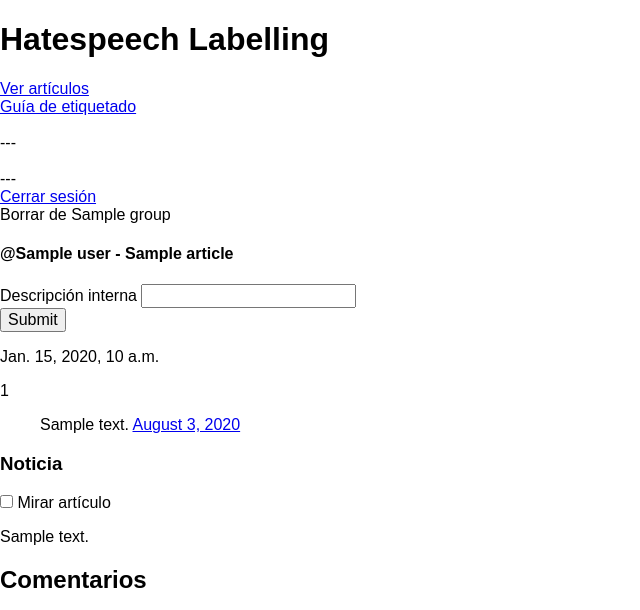
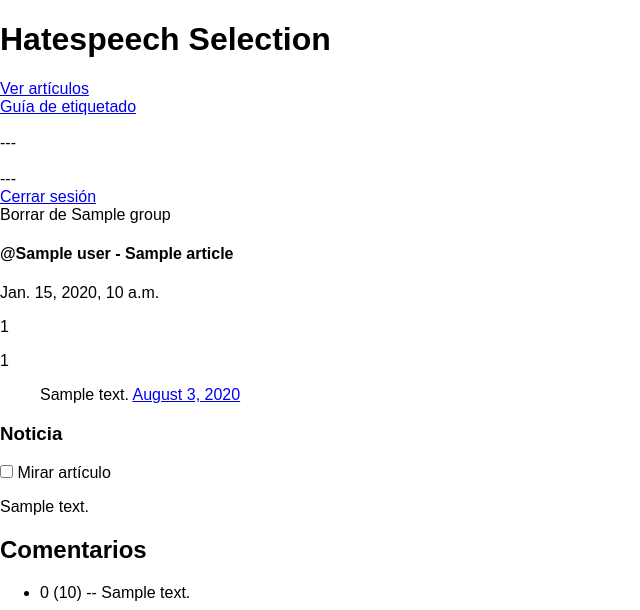
Before and after one commit to finiteautomata/hatespeech-selection, a Django app: template articles/templates/articles/show.html in a window 1280 px wide. Shown: the top 610 px of the page, without its empty margins (0-640 px from the left). Run offline with Django 3.2, Linux system fonts and the light colour scheme; a user stored in the database is signed in; tables that the repository leaves empty hold one stand-in row (values such as "Sample post"); the template is opened without the code that fills it: most values are stand-ins (such as "Sample title", 1, 10 or a date in 2020); some libraries are stand-ins or nearby versions.

Commit message:
Change views

```diff
--- a/articles/templates/articles/show.html
+++ b/articles/templates/articles/show.html
@@ -36,27 +36,14 @@
 
 
 
-{% if user.is_superuser %}
-
-<div class="row">
-  <form action="{% url 'articles:show' article.slug %}" method="put" onsubmit="submitDescriptionForm(event)">
-    <label for="description"> Descripción interna </label>
-    <input type="text" name="description" value="{{article.description|default:''}}"/>
-    <br/>
-    <input type="submit"/>
-  </form>
-
-</div>
-
-{% else %}
 <div class="row">
   {{ article.description | default:''}}
 </div>
 
-{% endif %}
 
 
 <p> {{article.created_at}} </p>
+<p> {{article.id}} </p>
 <p> {{article.tweet_id}} </p>
 
 <blockquote class="twitter-tweet"><p lang="es" dir="ltr"> {{article.text}} <a href="https://twitter.com/user/status/{{article.tweet_id}}?ref_src=twsrc%5Etfw">August 3, 2020</a></blockquote> <script async src="https://platform.twitter.com/widgets.js" charset="utf-8"></script>
--- a/articles/templates/base.html
+++ b/articles/templates/base.html
@@ -7,7 +7,7 @@
   <meta charset="utf-8">
   <title>
     {%block title %}
-    Hatespeech Labelling
+    Hatespeech Selection
     {%endblock %}
   </title>
   <meta name="description" content="">
@@ -40,7 +40,7 @@
   –––––––––––––––––––––––––––––––––––––––––––––––––– -->
   <div class="container">
     <a href="/" style="color:black; text-decoration: none">
-      <h1 >Hatespeech Labelling</h1> </a>
+      <h1 >Hatespeech Selection</h1> </a>
 
     <div class="row">
 
```
